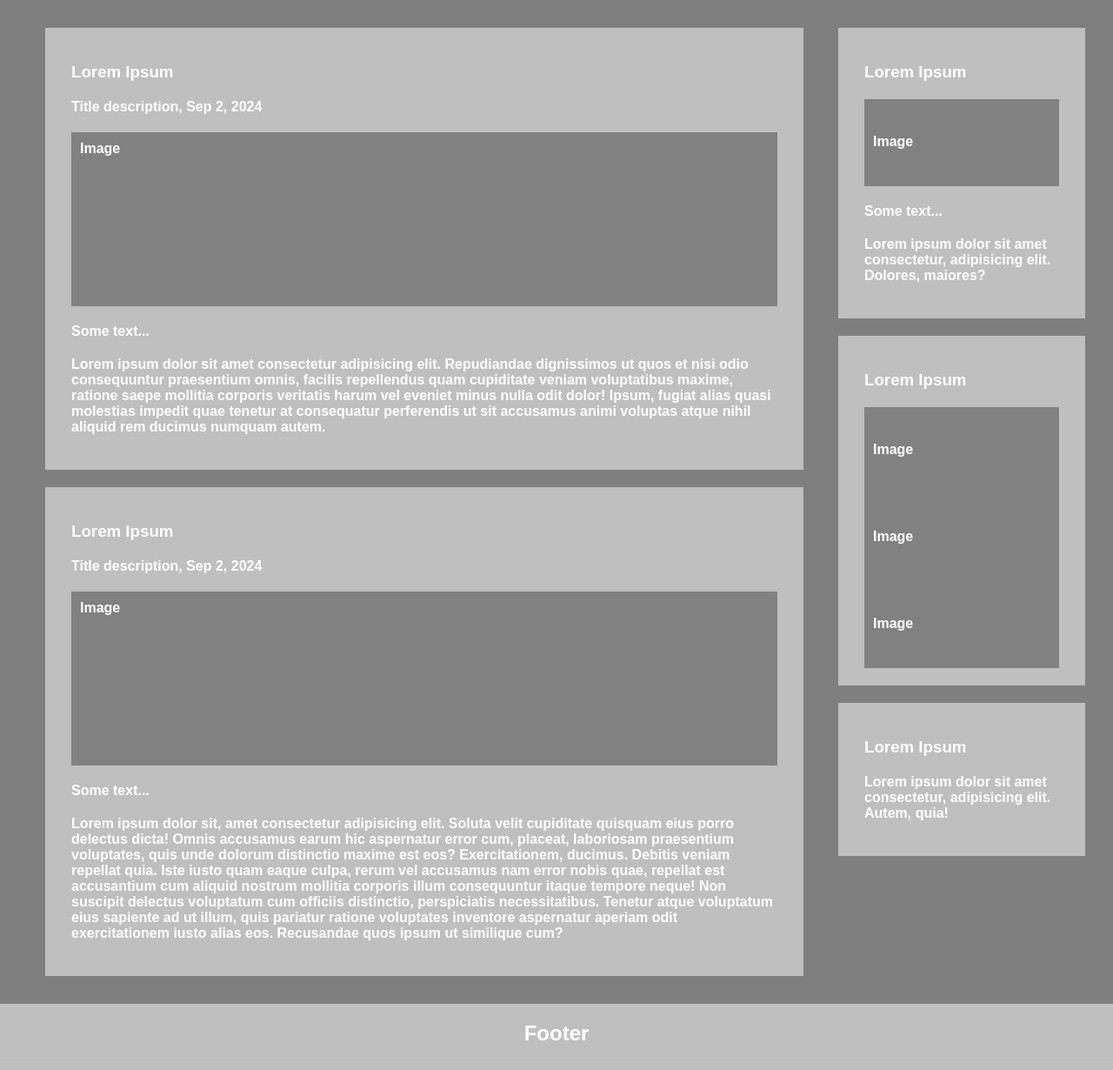
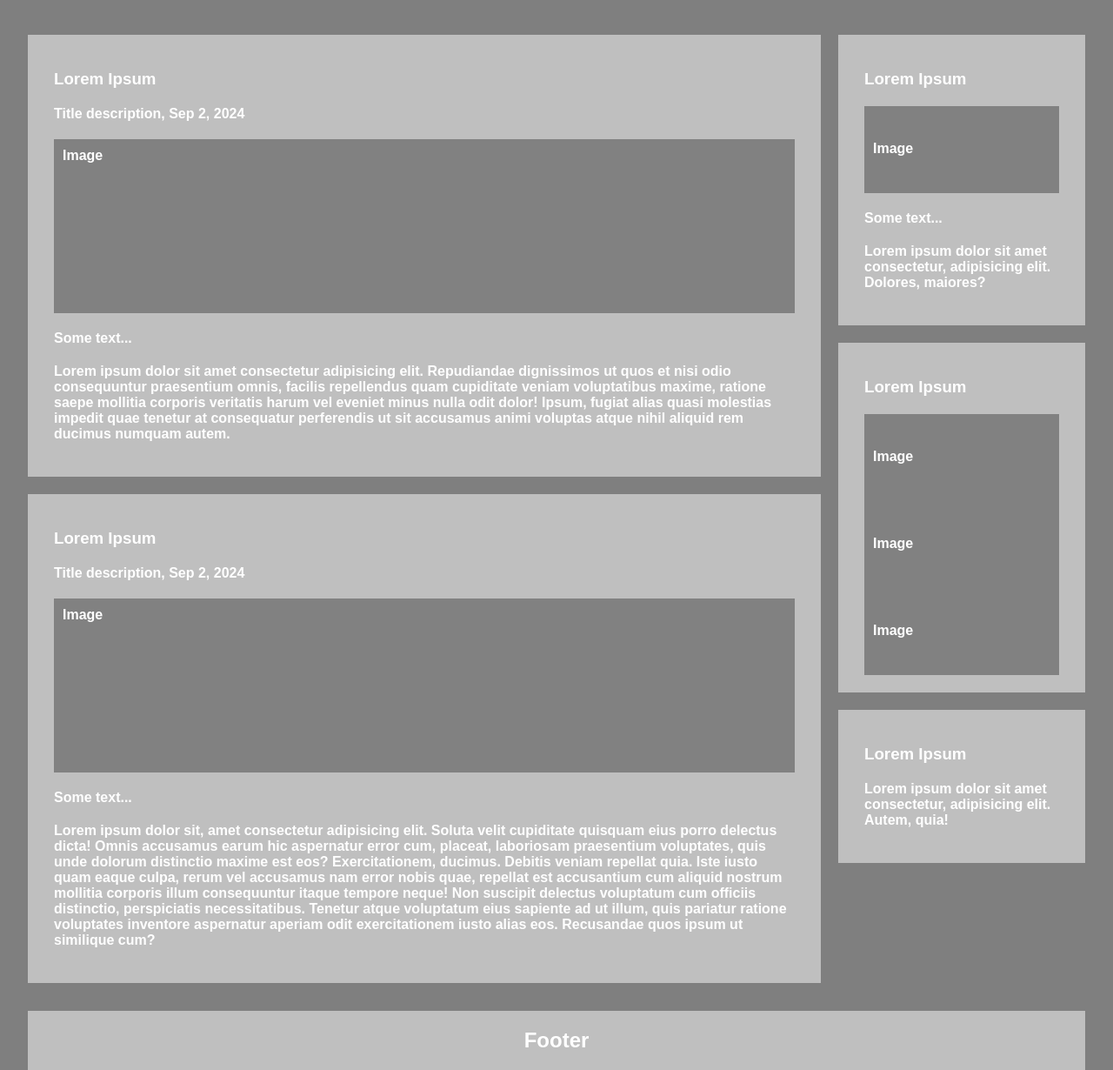
Before and after one commit to SyaPratama/Materi-WebDev, a PHP site: page / in a window 1280 px wide. Shown: the part 60-1290 px from the top of the page at 87% size. Before the commit the page ends 1256 px from the top, so only its background shows below. Run offline with PHP 8.4, Linux system fonts and the light colour scheme.

Commit message:
Ubah Dikit

```diff
--- a/Css3/Website-Layout/css/style.css
+++ b/Css3/Website-Layout/css/style.css
@@ -7,11 +7,11 @@
 
 body{
     background: rgba(0,0,0,0.5);
+    padding: 0 2em;
 }
 
 .container{
     width: 100%;
-    padding: 2em;
 }
 
 .header{
@@ -55,13 +55,13 @@
 }
 
 .content{
-    margin-top: 2.5em;
+    padding: 2em 0;
+    margin-top: 3em;
 }
 
 .main{
     width: 75%;
     float: left;
-    padding: 0 20px;
 }
 
 .card{
--- a/Css3/Website-Layout/index.html
+++ b/Css3/Website-Layout/index.html
@@ -67,7 +67,7 @@
       </div>
       <div class="footer">
         <h2>Footer</h2>
-      </div>
+    </div>
     </div>
   </body>
 </html>
```
